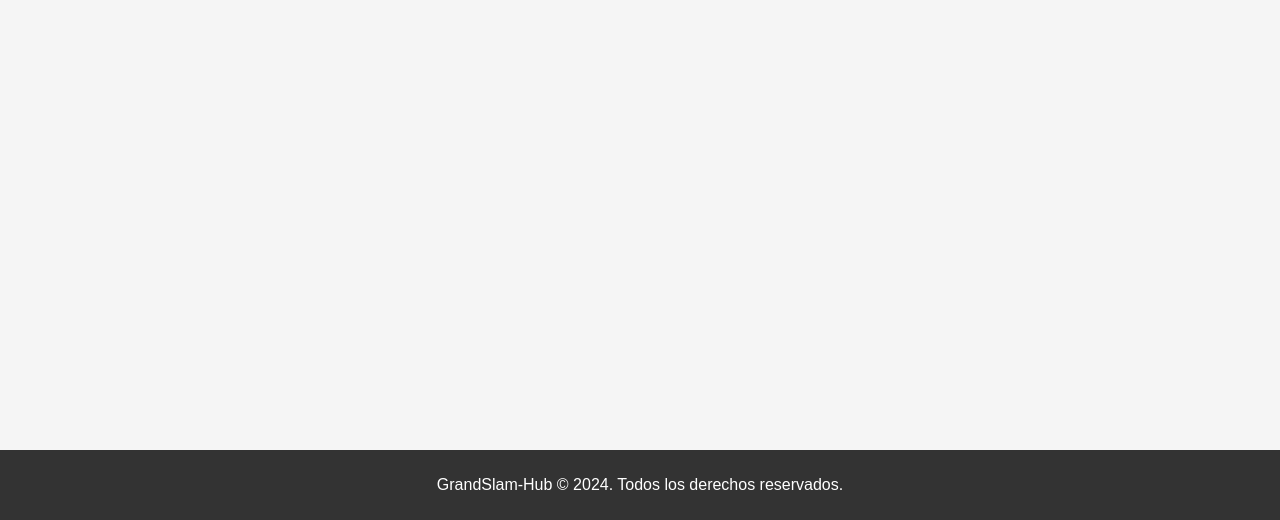
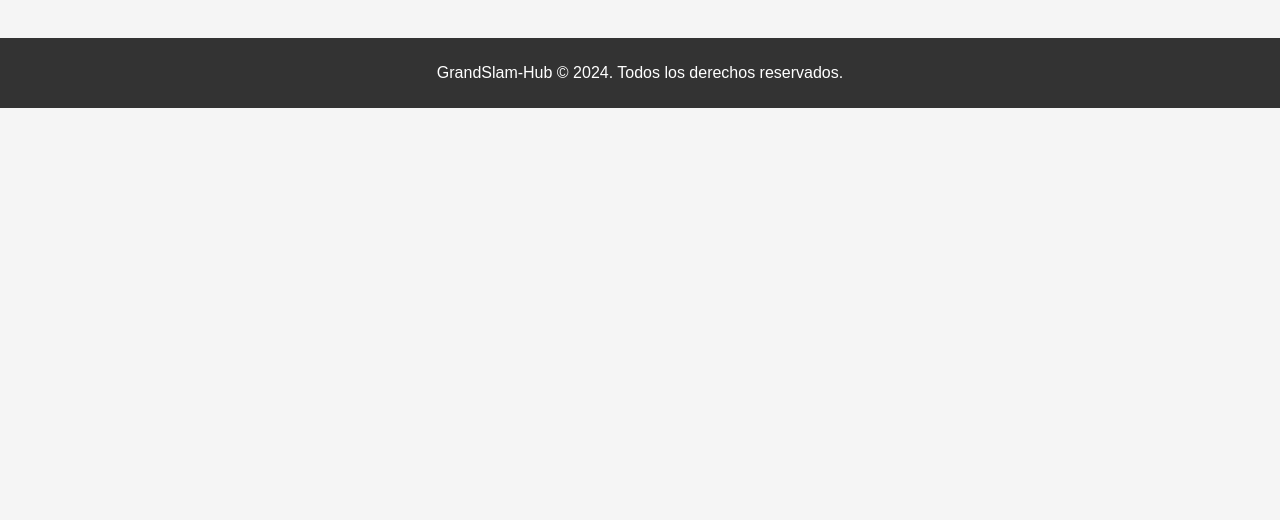
Before and after one commit to justosaenzv/TPFinal-justosaenzvaliente, a plain HTML site: page templates/lista_torneos.html in a window 1280 px wide. Shown: the part 280-800 px from the top of the page. Drawn offline with Linux system fonts and the light colour scheme; no server answers.

Commit message:
Le pongo posicion relativa al footer en las listas para poder ver el ultimo registro y que no se superponga.

```diff
--- a/static/css/listas.css
+++ b/static/css/listas.css
@@ -1,4 +1,3 @@
-/* General Styles */
 body {
     font-family: 'Arial', sans-serif;
     background-color: #f5f5f5;
@@ -17,7 +16,6 @@ h1, h2, h3 {
     color: #333;
 }
 
-/* Header Styles */
 header {
     background-color: #4CAF50;
     color: white;
@@ -43,7 +41,6 @@ nav a:hover {
     color: black;
 }
 
-/* Table Styles */
 table {
     width: 100%;
     border-collapse: collapse;
@@ -64,7 +61,6 @@ th {
     color: white;
 }
 
-/* Footer Styles */
 footer {
     background-color: #333;
     color: white;
@@ -73,9 +69,9 @@ footer {
     position: fixed;
     width: 100%;
     bottom: 0;
+    position: relative;
 }
 
-/* Button Styles */
 .btn {
     display: inline-block;
     padding: 10px 20px;
```
